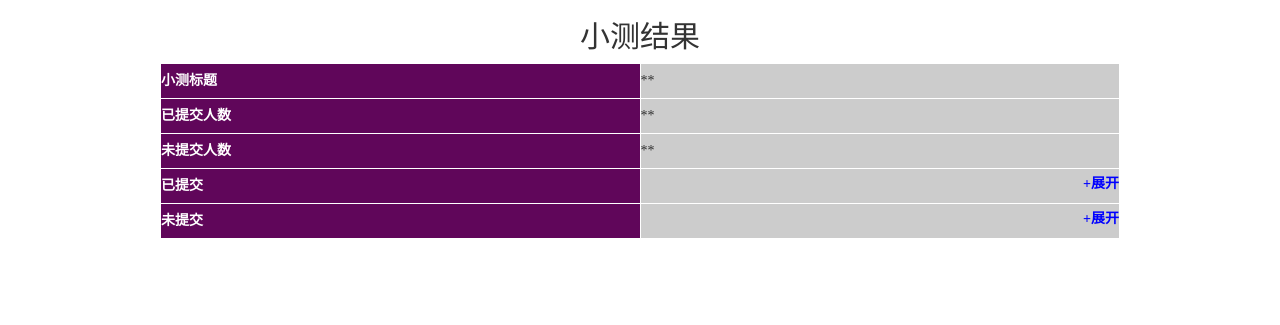
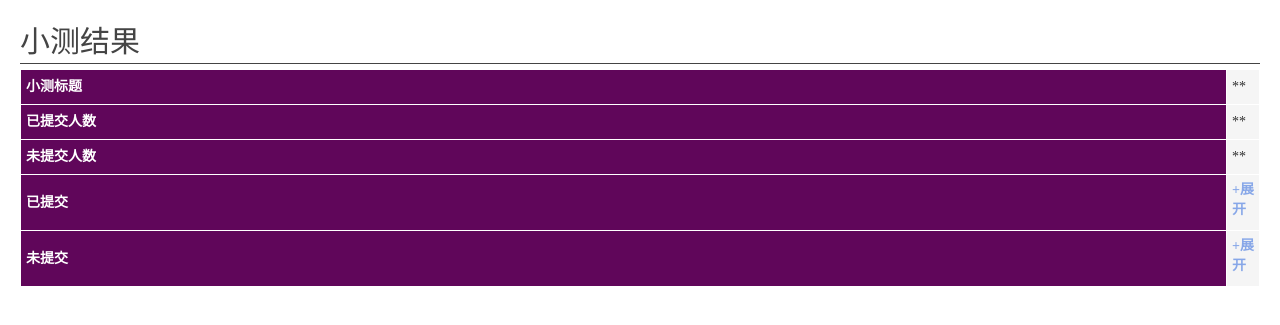
Before and after one commit to Dog-Hunter2020/mike_server_v01, a PHP site: page /mike_kejian/Application/Wechat/View/teacher_test_result.html in a window 1280 px wide. Shown: the top 325 px of the page. Run offline with PHP 8.4, Linux system fonts and the light colour scheme.

Commit message:
css修改

```diff
--- a/Application/Wechat/View/Public/Css/style.css
+++ b/Application/Wechat/View/Public/Css/style.css
@@ -19,22 +19,24 @@ h2, h3 {
 table {
 	margin: 0 auto;
 	border:1px solid white;
-	width:75%;
+	width: 100%;
 }
 
 th,td {
+	padding: 5px;
 	border:1px solid white;
 	width:50%;
 	height:35px;;
 }
 
 th {
+	width: 35%;
 	background-color:#60065a;
 	color:white;
 }
 
 td {
-	background-color:#ccc;
+	background-color:#f5f5f5;
 }
 
 td label {
--- a/Application/Wechat/View/Public/Css/wow.css
+++ b/Application/Wechat/View/Public/Css/wow.css
@@ -1,4 +1,4 @@
-	h2 {
+	h2, h3 {
 		margin-top: 15px;
 		margin-bottom: 5px;
 		padding: 5px 0px;
@@ -7,6 +7,7 @@
 	}
 
 	.keleyitable table, td, th {
+		width: 100%;
 		background-color: none;
 		margin-top:10px;
 		text-align: left;
@@ -38,3 +39,18 @@
 		color: #444;
 		padding: 5px 10px;
 	}
+
+	.result_table {
+		padding: 5px;
+		background-color: #60065a;
+
+	}
+
+	.more_label {
+		color: #87a7e8;
+	}
+
+	.time {
+		border-bottom: 1px solid #444;
+		color: #444;
+	}
--- a/Application/Wechat/View/Public/Js/test.js
+++ b/Application/Wechat/View/Public/Js/test.js
@@ -21,7 +21,7 @@ function init(){
 		form_content +=
 		"<div class='option'>" +
 		"<label for='A'>" + String.fromCharCode(65 +i) + ":</label>" +
-		"<input type='text' id='" + String.fromCharCode(65 +i) +"'>" +
+		"<input style='height: 25px; margin: 0px 5px; padding-left:5px;' type='text' id='" + String.fromCharCode(65 +i) +"'>" +
 		"</div>";
 	}
 
--- a/Application/Wechat/View/announce_teacher.html
+++ b/Application/Wechat/View/announce_teacher.html
@@ -42,7 +42,7 @@
 	<div id="announce">
 		<textarea name="announce" id="announce_content" cols="40" rows="10"></textarea>
 		<br />
-		<button class="btn btn-primary" style="background-color:#60065a;width:100%;margin-top: 10px" onclick="createAnnounce()">发布公告</button>
+		<button class="btn" style="background-color:#60065a;width:100%;margin-top: 10px" onclick="createAnnounce()">发布公告</button>
 	</div>
 </body>
 </html>
--- a/Application/Wechat/View/radio_test.html
+++ b/Application/Wechat/View/radio_test.html
@@ -2,11 +2,12 @@
 <head>
 	<meta http-equiv="Content-Type" content="text/html;charset=UTF-8">
 	<meta name="viewport" content="width=device-width, initial-scale=1" />
-	<script src="JS/test.js" type="text/javascript"></script>
+	<!-- // <script src="JS/test.js" type="text/javascript"></script> -->
 	<script src="JS/common.js" type="text/javascript"></script>
 	<script src="JS/jquery-1.9.1.min.js" type="text/javascript"></script>
 	<link rel="stylesheet" href="CSS/style.css">
-	<!-- <link rel="stylesheet" href="bootstrap.min.css"> -->
+	<link rel="stylesheet" href="bootstrap.min.css">
+	<link rel="stylesheet" type="text/css" href="CSS/wow.css">
 </head>
 <body onload="init()">
 	<h3 style="text-shadow:none;">题目：{$title}<span id="title"></span></h3>
--- a/Application/Wechat/View/teacher_create_test.html
+++ b/Application/Wechat/View/teacher_create_test.html
@@ -7,12 +7,10 @@
 	<script src="JS/jquery-1.9.1.min.js" type="text/javascript"></script>
 	<script src="JS/create_test.js" type="text/javascript"></script>
 	<link rel="stylesheet" href="CSS/bootstrap.min.css">
+	<link rel="stylesheet" type="text/css" href="CSS/wow.css">
 	<style>
 		div {
 			margin: 20px;
-		}
-		.time {
-			color: blue;
 		}
 	</style>
 </head>
--- a/Application/Wechat/View/teacher_test_result.html
+++ b/Application/Wechat/View/teacher_test_result.html
@@ -10,10 +10,12 @@
 	<script src="JS/jquery-1.9.1.min.js" type="text/javascript"></script>
 	<link rel="stylesheet" href="CSS/bootstrap.min.css">
 	<link rel="stylesheet" href="CSS/style.css">
+	<link rel="stylesheet" type="text/css" href="CSS/wow.css">
 </head>
 <body onload="initTestResult()">
-	<h2>小测结果</h2>
-	<table border="" id="resultTable">
+	<div>
+	<h2 style="text-align:left;">小测结果</h2>
+	<table class="result_table" border="" id="resultTable">
 		<tr>
 			<th>小测标题</th>
 			<td id="title">**</td>
@@ -28,7 +30,7 @@
 		</tr>
 		<tr>
 			<th>已提交</th>
-			<td><label id="more_a" onclick="show('a', 'a')">+展开</label></td>
+			<td><label class="more_label" id="more_a" onclick="show('a', 'a')">+展开</label></td>
 		</tr>
 		<tr id="submitMore_a" style="display:none;">
 			<td id="submitMore_content" colspan="2">
@@ -38,12 +40,13 @@
 			<th>
 				未提交
 			</th>
-			<td><label id="more_b" onclick="show('b', 'b')">+展开</label></td>
+			<td><label class="more_label" id="more_b" onclick="show('b', 'b')">+展开</label></td>
 		</tr>
 		<tr id="submitMore_b" style="display:none;">
 			<td id="unSubmitMore_content" colspan="2">
 			</td>
 		</tr>
 	</table>
+	</div>
 </body>
 </html>
```
